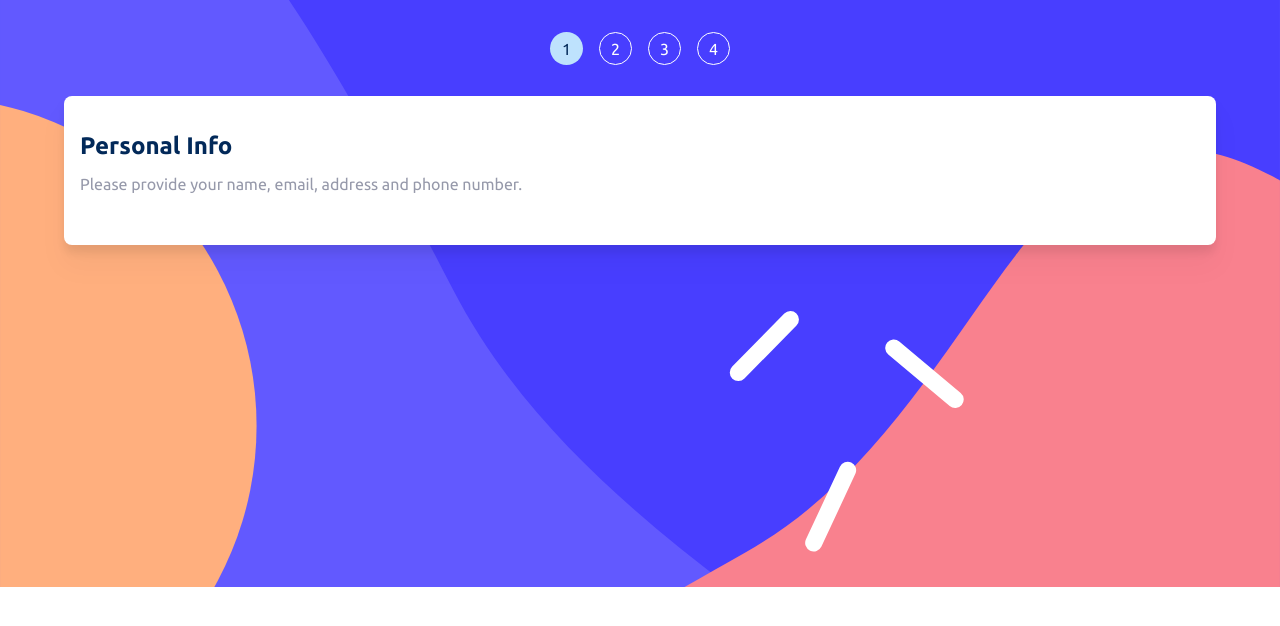
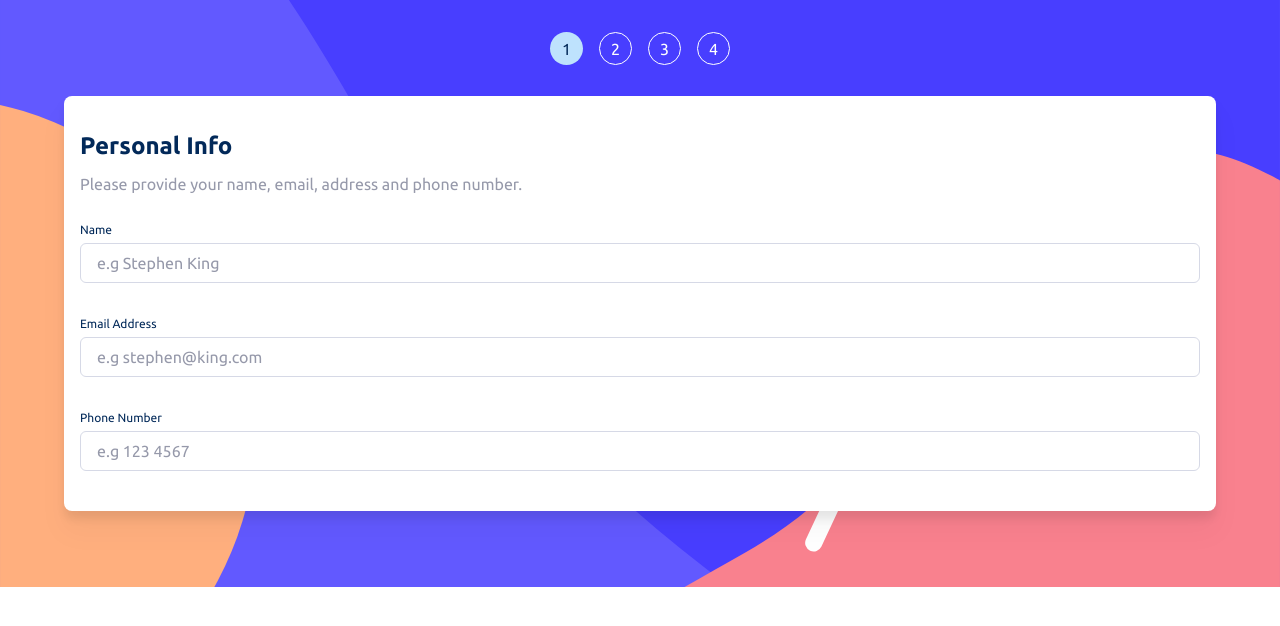
Before and after one commit to alfredomayorga/multi-step-form, a Next.js app: page / in a window 1280 px wide. Shown: the top 626 px of the page. Built offline with nearby package versions, Linux system fonts and the light colour scheme.

Commit message:
feat: personal info form
Implement all UI inputs

```diff
--- a/views/PersonalInfo.tsx
+++ b/views/PersonalInfo.tsx
@@ -1,4 +1,4 @@
-import { Card, CardHeader, CardText } from '../components/common'
+import { Card, CardHeader, CardText, Input } from '../components/common'
 
 function PersonalInfo() {
   return (
@@ -7,6 +7,23 @@ function PersonalInfo() {
       <CardText>
         Please provide your name, email, address and phone number.
       </CardText>
+      <form className="flex flex-col gap-4">
+        <Input
+          type="text"
+          labelText='Name'
+          placeholder='e.g Stephen King'
+        />
+        <Input
+          type="email"
+          labelText="Email Address"
+          placeholder="e.g stephen@king.com"
+        />
+        <Input
+          type="tel"
+          labelText="Phone Number"
+          placeholder="e.g 123 4567"
+        />
+      </form>
     </Card>
   )
 }
```
